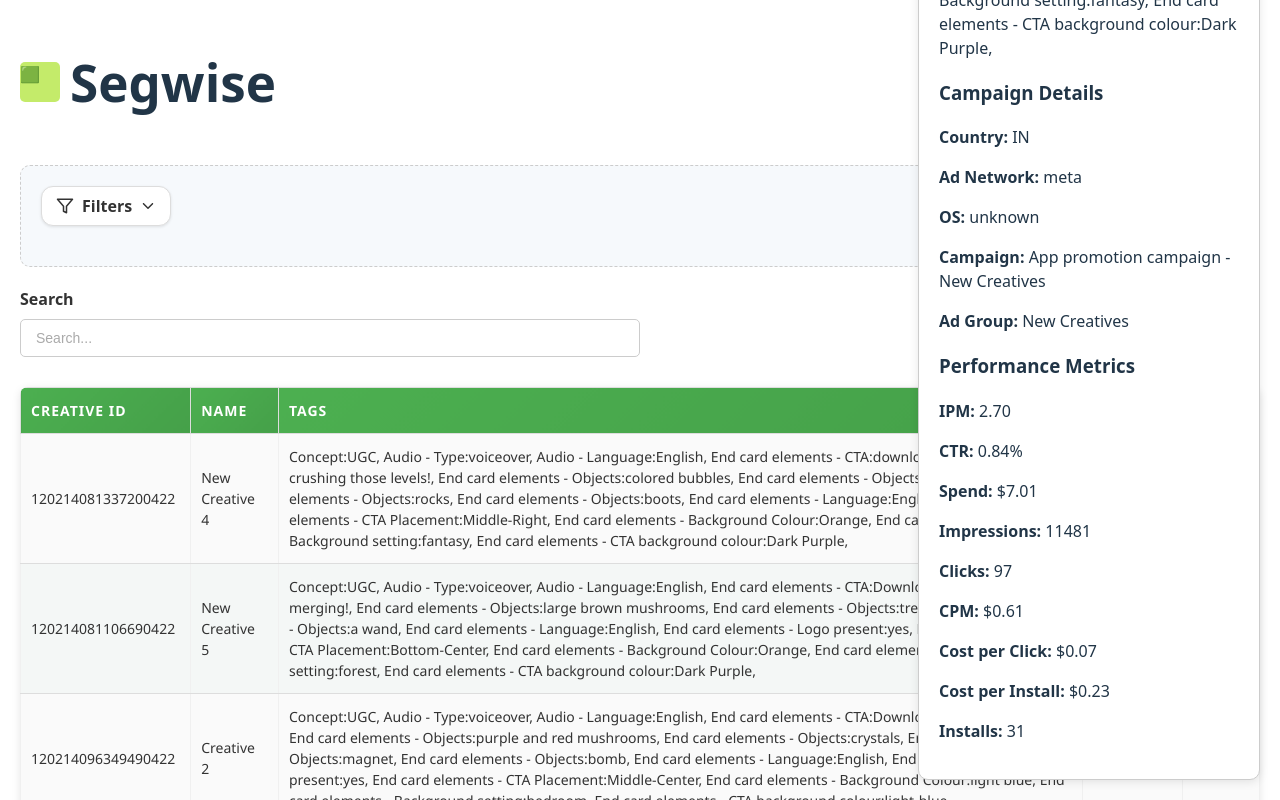
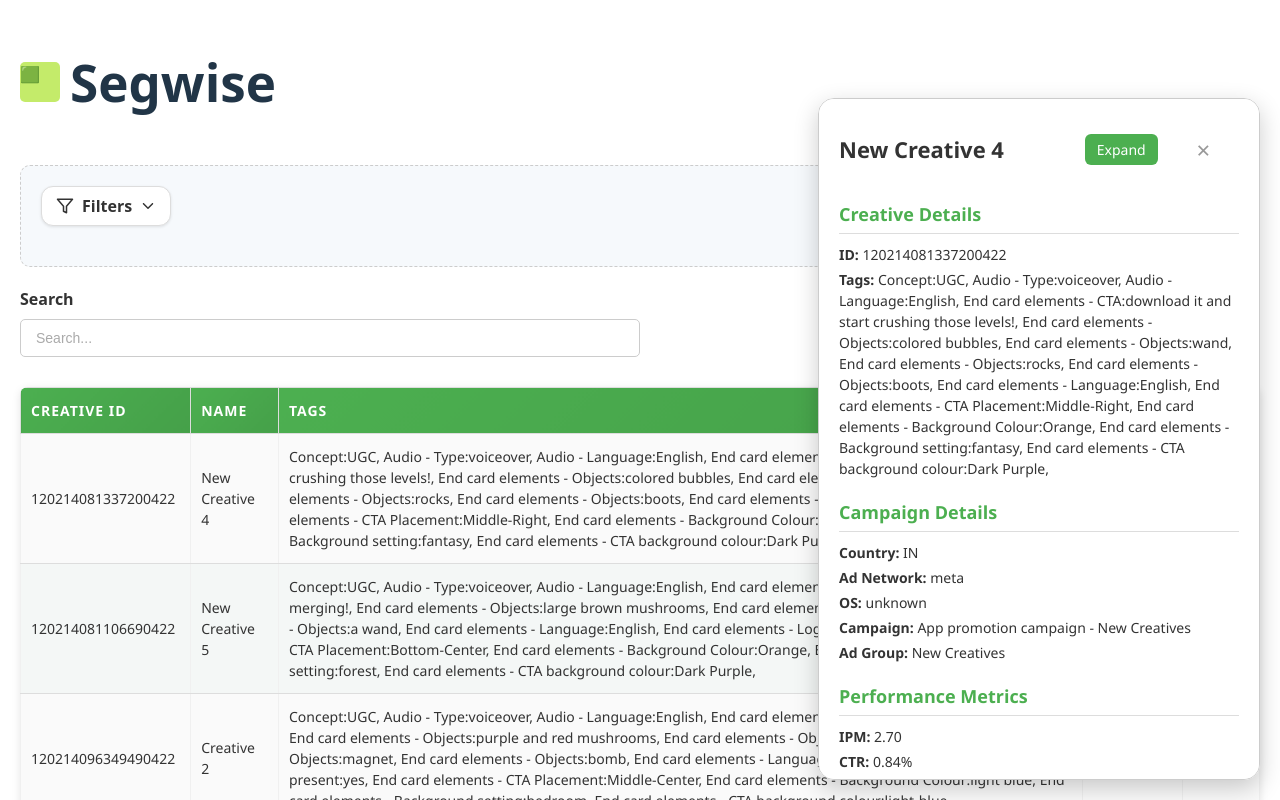
Before and after one commit to chandanschandu/Frontend-Engineer-Assignment-Segwise, a React (Vite) app: page / in a window 1280 px wide. Both pictures are taken after a click on the element 640 px from the left and 498 px from the top of the page. Shown: the top 800 px of the page. Built offline with nearby package versions, Linux system fonts and the light colour scheme; the HTML template or start-up script is replaced by a standard one.

Commit message:
Update Preview.module.css

```diff
--- a/src/components/Preview/Preview.module.css
+++ b/src/components/Preview/Preview.module.css
@@ -2,20 +2,95 @@
     position: fixed;
     bottom: 20px;
     right: 20px;
-    background: white;
+    background: #ffffff;
     border: 1px solid #ccc;
     padding: 20px;
-    width: 300px;
-    border-radius: 10px;
-    box-shadow: 0 2px 10px rgba(0,0,0,0.1);
+    width: 400px;
+    border-radius: 16px;
+    box-shadow: 0 8px 24px rgba(0, 0, 0, 0.2);
+    font-family: 'Segoe UI', Tahoma, Geneva, Verdana, sans-serif;
+    font-size: 14px;
+    color: #333;
+    overflow-y: auto;
+    max-height: 80vh;
+    transition: all 0.3s ease;
+  }
+
+  .expanded {
+    width: 90vw;
+    height: 90vh;
+    top: 5%;
+    left: 5%;
+    bottom: auto;
+    right: auto;
+    padding: 30px;
+    z-index: 9999;
+  }
+
+  .header {
+    display: flex;
+    justify-content: space-between;
+    align-items: center;
+    margin-bottom: 20px;
+  }
+
+  .title {
+    font-size: 22px;
+    font-weight: bold;
+    margin: 0;
+  }
+
+  .actions {
+    display: flex;
+    align-items: center;
+    gap: 10px;
   }
 
   .close {
     background: transparent;
     border: none;
-    position: absolute;
-    top: 5px;
-    right: 10px;
-    font-size: 20px;
+    font-size: 24px;
     cursor: pointer;
+    color: #999;
+    transition: color 0.2s ease;
   }
+
+  .close:hover {
+    color: #e74c3c;
+  }
+
+  .expand {
+    background: #4caf50;
+    color: white;
+    border: none;
+    padding: 6px 12px;
+    border-radius: 6px;
+    cursor: pointer;
+    font-size: 14px;
+    transition: background 0.2s ease;
+  }
+
+  .expand:hover {
+    background: #43a047;
+  }
+
+  .section {
+    margin-bottom: 20px;
+  }
+
+  .section h3 {
+    font-size: 18px;
+    margin-bottom: 10px;
+    color: #4caf50;
+    border-bottom: 1px solid #ddd;
+    padding-bottom: 5px;
+  }
+
+  .section p {
+    margin: 4px 0;
+    line-height: 1.5;
+  }
+
+  .section b {
+    color: #333;
+  }
```
